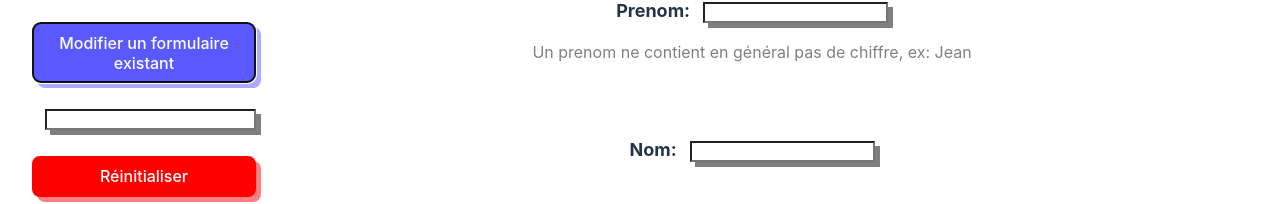
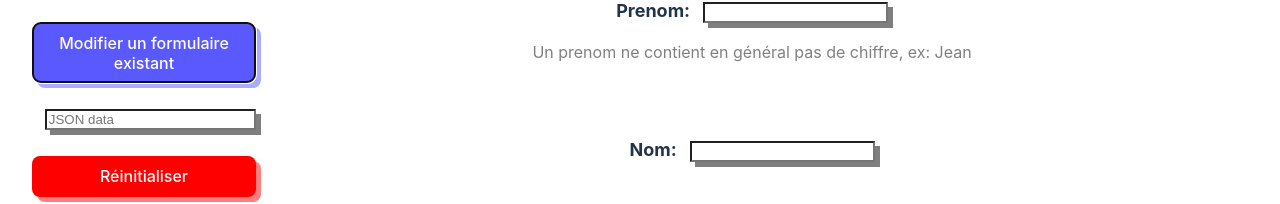
Before and after one commit to JennaHuff/form2pdf, a React (Vite) app: page / in a window 1280 px wide. Both pictures are taken after a click on the button "Modifier un formulaire existant". Shown: the part 324-528 px from the top of the page. Built offline with nearby package versions, Linux system fonts and the light colour scheme.

Commit message:
added postCss, css remodel

```diff
--- a/src/Components/Form/Toolbar/Buttons/ModifyPreviousAnswers.tsx
+++ b/src/Components/Form/Toolbar/Buttons/ModifyPreviousAnswers.tsx
@@ -31,6 +31,7 @@ export default function ModifyPreviousAnswers({
                         }
                     }
                 }}
+                placeholder="JSON data"
                 style={{ display: modifyExisting === true ? "" : "none" }}
             />
             {jsonError && <p>Les données sont incompatibles</p>}
```
